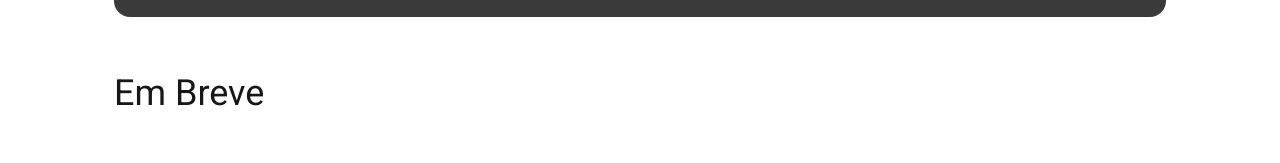
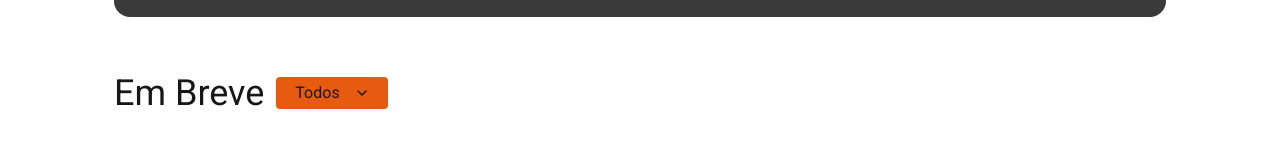
Before and after one commit to MaduDev003/LumiCine, a Next.js app: page / in a window 1280 px wide. Shown: the part 742-905 px from the top of the page. Built offline with nearby package versions, Linux system fonts and the light colour scheme; no server answers.

Commit message:
feat: filter for cooming soon section

```diff
--- a/src/features/home/components/MovieCard.tsx
+++ b/src/features/home/components/MovieCard.tsx
@@ -33,11 +33,11 @@ export default function MovieCard({movie}: Props) {
                 backgroundPosition: "center",
                 }}
             >
-                <div className="absolute inset-0 bg-black/20 group-hover:bg-black/10 transition-colors" />
+                <div className="absolute inset-0 bg-black/25 group-hover:bg-black/10 transition-colors" />
 
                 {movie.pre_sale && movie.type === "comingSoon" && (
                 <span className="absolute top-0 left-20 bg-accent text-white text-xs px-2 py-1 rounded z-10 shadow-[0_4px_12px_rgba(0,0,0,0.35)]">
-                    Pré-venda
+                   <p className="text-[15px]">Pré-venda</p>
                 </span>
                 )}
             </div>
--- a/src/features/home/homePage.tsx
+++ b/src/features/home/homePage.tsx
@@ -8,7 +8,7 @@ import DateMovieFilter from "./components/DateMovieFilter";
 import ButtonCine from "../../components/ui/ButtonCine";
 import AvatarMovie from "../../assets/images/avatar_h_.jpg";
 import {loadNowPlayingMovies, loadComingSoonMovies} from "../../services/movie/movieService";
-import { ChevronRight, ChevronLeft, X } from "lucide-react";
+import { ChevronRight, ChevronLeft, X, ChevronDown} from "lucide-react";
 import MovieGrid from "./components/MovieGrid";
 import { ErrorState } from "@/src/components/ui/ErrorState";
 import { useDateFilter } from "@/src/hooks/useDateFilters";
@@ -22,6 +22,8 @@ export default function HomePage() {
   const [bannerMovies, setbannerMovies] = useState<any[]>([]);
   const [isLoading, setIsLoading] = useState(true);
   const [error, setError] = useState("");
+  const [isOpen, setIsOpen] = useState(false);
+  const [filter, setFilter] = useState<"Todos" | "Pré venda">("Todos");
   const currentMovie = bannerMovies[currentIndex];
   const {
     visibleDates,
@@ -52,11 +54,11 @@ export default function HomePage() {
       try {
         setIsLoading(true);
 
-        const { movies: comingSoonMovies } = await loadComingSoonMovies(selectedDate);
+        const { movies: comingSoonMovies } = await loadComingSoonMovies(selectedDate, filter);
         const { movies: nowPlayingMovies, bannerMovies: banner } = await loadNowPlayingMovies();
 
         setbannerMovies(banner);
-        setComingSoonMoviesData(comingSoonMovies);
+        setComingSoonMoviesData(comingSoonMovies)
         setNowPlayingMoviesData(nowPlayingMovies);
       } catch(error: any) {
         setError("Não foi possível carregar os filmes...");
@@ -66,7 +68,7 @@ export default function HomePage() {
     }
 
     loadMovies();
-  }, [selectedDate]);
+  }, [selectedDate, filter]);
 
   return (
     <>
@@ -233,10 +235,44 @@ export default function HomePage() {
 
                 {/* EM BREVE */}
                <section className="mt-14">
-                <h1 className="text-4xl text-font-light mb-12">
-                  Em Breve
-                </h1>
+                <div className="mb-12 flex gap-3 items-center">
+                  <h1 className="text-4xl text-font-light">
+                    Em Breve
+                  </h1>
+                  <div className="relative">
+                    <button
+                      onClick={() => setIsOpen(!isOpen)}
+                      className="z-10 flex justify-around items-center bg-accent w-28 h-8 px-3 rounded cursor-pointer hover:bg-accent/90"
+                    >
+                      <span>{filter}</span>
+                      <ChevronDown size={16} className={` transition-all duration-300 ${isOpen ? "rotate-180" : "rotate-0"}`}/>
+                    </button>
 
+                    {isOpen && (
+                      <div className="absolute z-10 mt-1 w-28 bg-secondary-dark rounded shadow-lg overflow-hidden cursor-pointer">
+                        <button
+                          onClick={() => {
+                            setFilter("Todos");
+                            setIsOpen(false);
+                          }}
+                          className="w-full text-left px-3 py-2 hover:bg-accent cursor-pointer"
+                        >
+                          Todos
+                        </button>
+
+                        <button
+                          onClick={() => {
+                            setFilter("Pré venda");
+                            setIsOpen(false);
+                          }}
+                          className="w-full text-left px-3 py-2 hover:bg-accent cursor-pointer"
+                        >
+                          Pré venda
+                        </button>
+                      </div>
+                    )}
+                  </div>
+                </div>
                 {error ? (
                   <ErrorState
                     title="Ops... algo deu errado"
--- a/src/services/checkout/lumiBarService.tsx
+++ b/src/services/checkout/lumiBarService.tsx
@@ -1,6 +1,10 @@
 import { Lumibar } from "@/src/types/checkout/lumiBarType";
 
-export function handlePurchase(operation: "plus" | "minus", purchasedProducts: Lumibar[], productForPurchase: {name: string, price:number}) {
+export function handlePurchase(
+    operation: "plus" | "minus",
+    purchasedProducts: Lumibar[],
+    productForPurchase: {name: string, price:number}
+  ) {
     const product = purchasedProducts.find(
       (item) => item.name === productForPurchase.name
     );
--- a/src/services/movie/movieService.tsx
+++ b/src/services/movie/movieService.tsx
@@ -66,22 +66,27 @@ export function isPreSale(releaseDate: string): boolean {
     return release < lastMonthDay10;
   }
 
- export async function loadComingSoonMovies(selectedDate: Date | null) {
+ export async function loadComingSoonMovies(selectedDate: Date | null, filter: "Todos" | "Pré venda") {
     const comingSoonMovies = await getMoviesData(1);
     let movies = [];
+
     if (!selectedDate) {
       movies = comingSoonMovies;
     } else {
       const filtered = filterMovieByDate(comingSoonMovies, selectedDate);
      movies = filtered;
     }
+    const visibleMovies = comingSoonMovies.filter((movie) => {
+      if (filter === "Todos") return true;
+      return movie.pre_sale;
+    });
 
-    return { movies }
+    return { movies: visibleMovies }
   }
 
 
   export async function loadNowPlayingMovies() {
-    const nowPlayingMovies = await getMoviesData(2);
+    const nowPlayingMovies = await getMoviesData(2, );
     const bannerMovies = nowPlayingMovies.slice(0, 4);
     return{
       movies: nowPlayingMovies,
```
